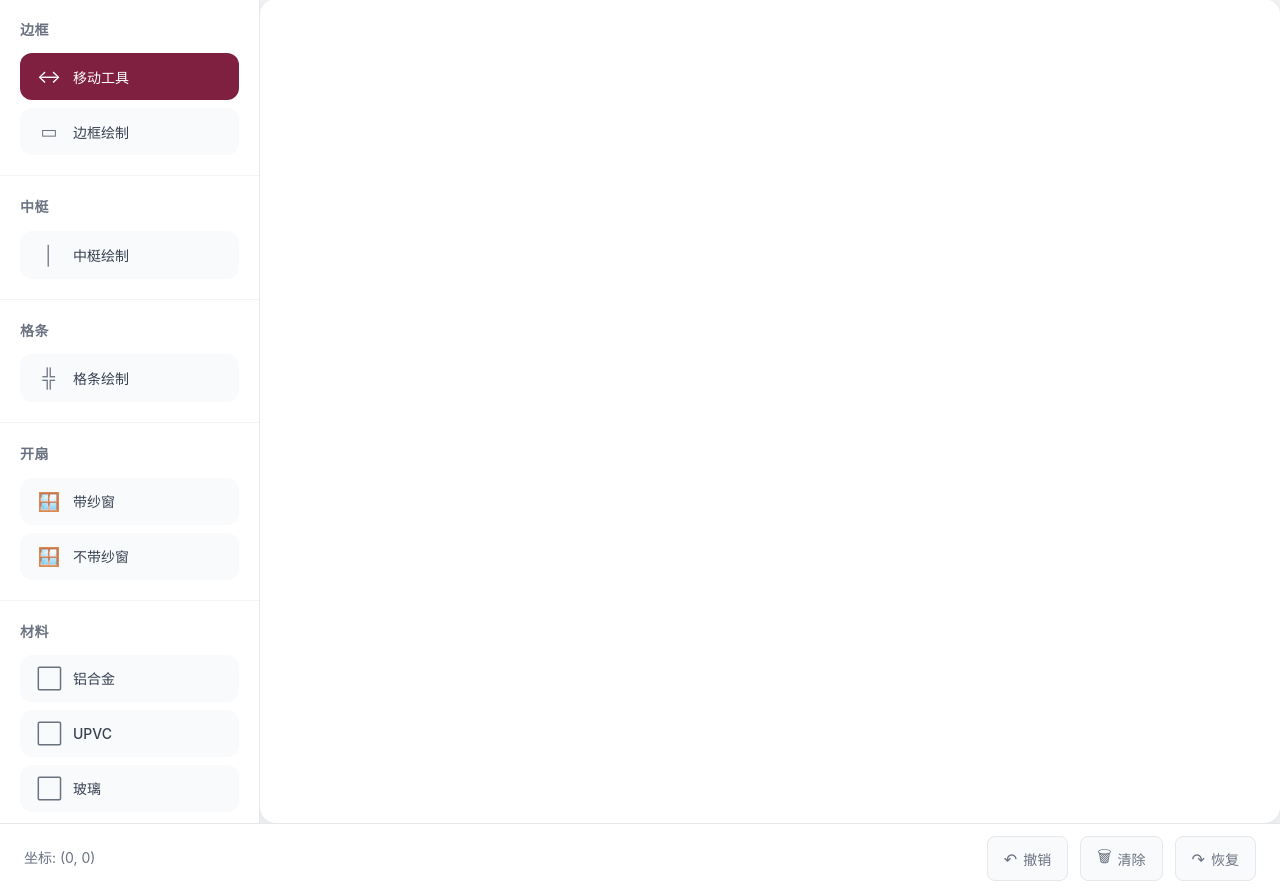
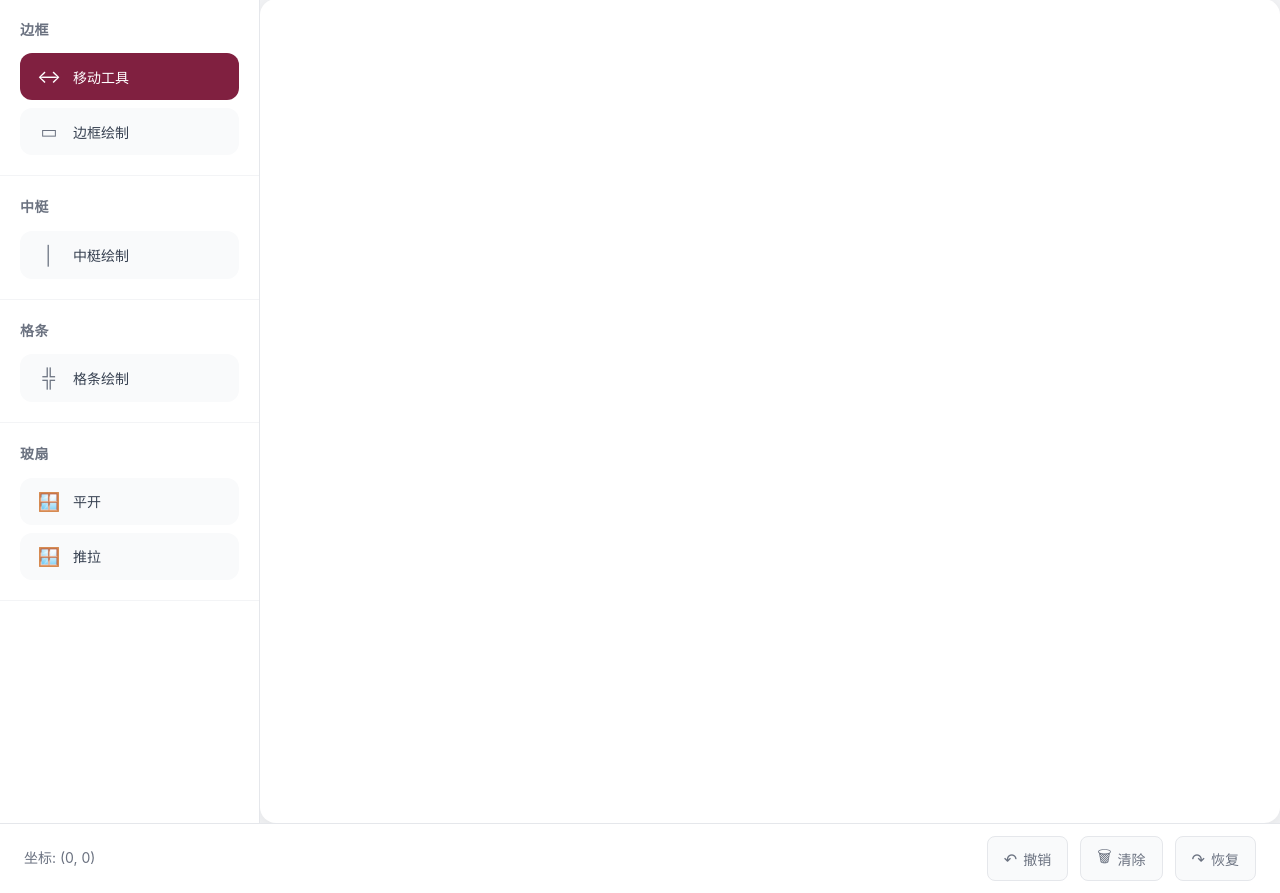
Before and after one commit to Sorrow-Scarlet/luna-fox, a Flask app: page / in a window 1280 px wide. Shown: the part 65-958 px from the top of the page. Run offline with Flask 3, Linux system fonts and the light colour scheme.

Commit message:
fix: :fire: 移除不需要的“材料”功能

```diff
--- a/src/static/js/app.js
+++ b/src/static/js/app.js
@@ -11,7 +11,6 @@ document.addEventListener("DOMContentLoaded", function () {
 
   // 应用状态
   let currentTool = "move";
-  let currentMaterial = "aluminum";
   let isDrawing = false;
   let startX, startY;
   let selectedElement = null;
@@ -39,9 +38,6 @@ document.addEventListener("DOMContentLoaded", function () {
       document.querySelectorAll(".tool-btn[data-tool]").forEach((b) => {
         b.classList.remove("active");
       });
-      document.querySelectorAll(".tool-btn[data-material]").forEach((b) => {
-        b.classList.remove("active");
-      });
 
       // 设置当前工具
       if (this.dataset.tool) {
@@ -57,9 +53,6 @@ document.addEventListener("DOMContentLoaded", function () {
             removeResizeHandles();
           }
         }
-      } else if (this.dataset.material) {
-        currentMaterial = this.dataset.material;
-        this.classList.add("active");
       }
     });
   });
@@ -166,11 +159,6 @@ document.addEventListener("DOMContentLoaded", function () {
       element.classList.add("sash-element", "with-screen");
     } else if (elementData.type === "sash-no-screen") {
       element.classList.add("sash-element", "no-screen");
-    }
-
-    // 根据材料设置样式
-    if (elementData.material) {
-      element.classList.add("material-" + elementData.material);
     }
 
     // 添加到画布
@@ -445,7 +433,6 @@ document.addEventListener("DOMContentLoaded", function () {
           y: top,
           width: width,
           height: height,
-          material: currentMaterial,
         };
 
         // 添加到画布
--- a/src/templates/app.html
+++ b/src/templates/app.html
@@ -62,33 +62,15 @@
         </div>
 
         <div class="sidebar-section">
-          <h3 class="section-title">开扇</h3>
+          <h3 class="section-title">玻扇</h3>
           <div class="tool-group">
             <button class="tool-btn" data-tool="sash-with-screen">
               <span class="tool-icon">🪟</span>
-              <span class="tool-name">带纱窗</span>
+              <span class="tool-name">平开</span>
             </button>
             <button class="tool-btn" data-tool="sash-no-screen">
               <span class="tool-icon">🪟</span>
-              <span class="tool-name">不带纱窗</span>
-            </button>
-          </div>
-        </div>
-
-        <div class="sidebar-section">
-          <h3 class="section-title">材料</h3>
-          <div class="tool-group">
-            <button class="tool-btn" data-material="aluminum">
-              <span class="tool-icon">⬜</span>
-              <span class="tool-name">铝合金</span>
-            </button>
-            <button class="tool-btn" data-material="upvc">
-              <span class="tool-icon">⬜</span>
-              <span class="tool-name">UPVC</span>
-            </button>
-            <button class="tool-btn" data-material="glass">
-              <span class="tool-icon">⬜</span>
-              <span class="tool-name">玻璃</span>
+              <span class="tool-name">推拉</span>
             </button>
           </div>
         </div>
```
Also changed, not shown: src/static/css/canvas.css (+0 -23 lines), README.md.
